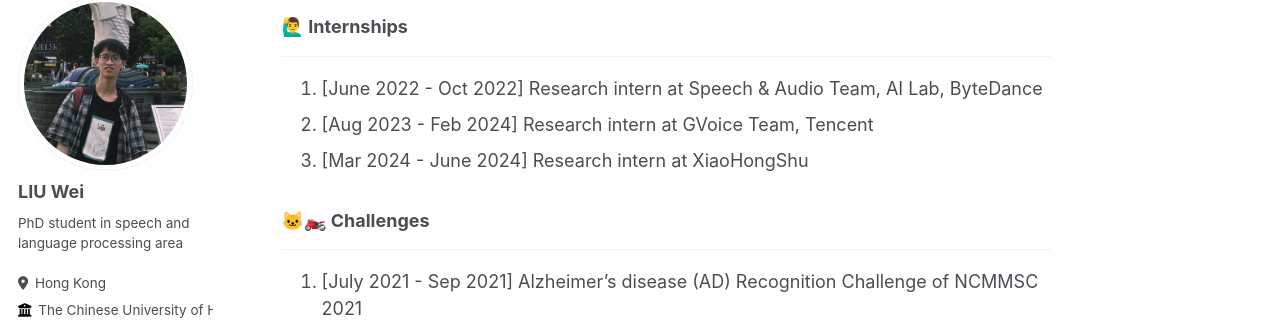
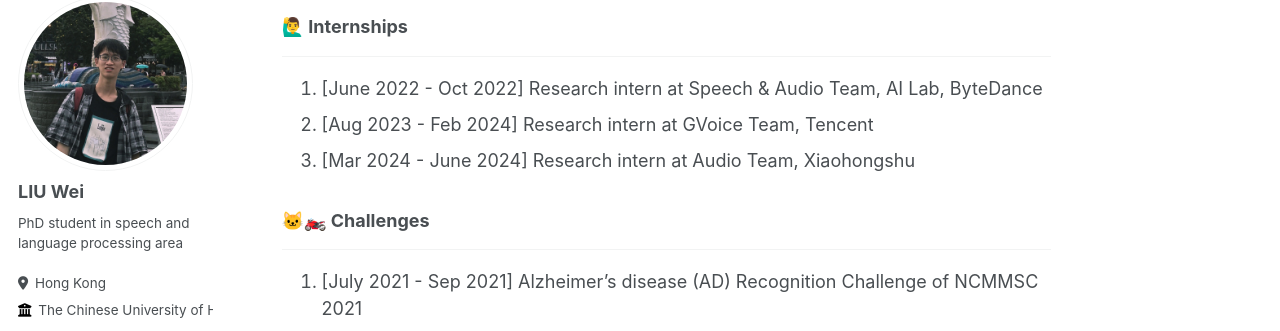
Before and after one commit to louislau1129/louislau1129.github.io, a Jekyll site: the page built from _pages/about.md, in a window 1280 px wide and 900 px high, scrolled down 974 px. Shown: the part 110-441 px from the top of the window. Built offline with Jekyll 4.4.1, drawn with Linux system fonts in a browser that asks for light colours; some web fonts are replaced.

Commit message:
Update about.md

```diff
--- a/_pages/about.md
+++ b/_pages/about.md
@@ -28,7 +28,7 @@ Selected Experiences
 ------
 1. [June 2022 - Oct 2022] Research intern at Speech & Audio Team, AI Lab, ByteDance
 2. [Aug 2023 - Feb 2024]  Research intern at GVoice Team, Tencent
-3. [Mar 2024 - June 2024] Research intern at XiaoHongShu
+3. [Mar 2024 - June 2024] Research intern at Audio Team, Xiaohongshu
 
 ### 🐱‍🏍 Challenges
 ---
```
